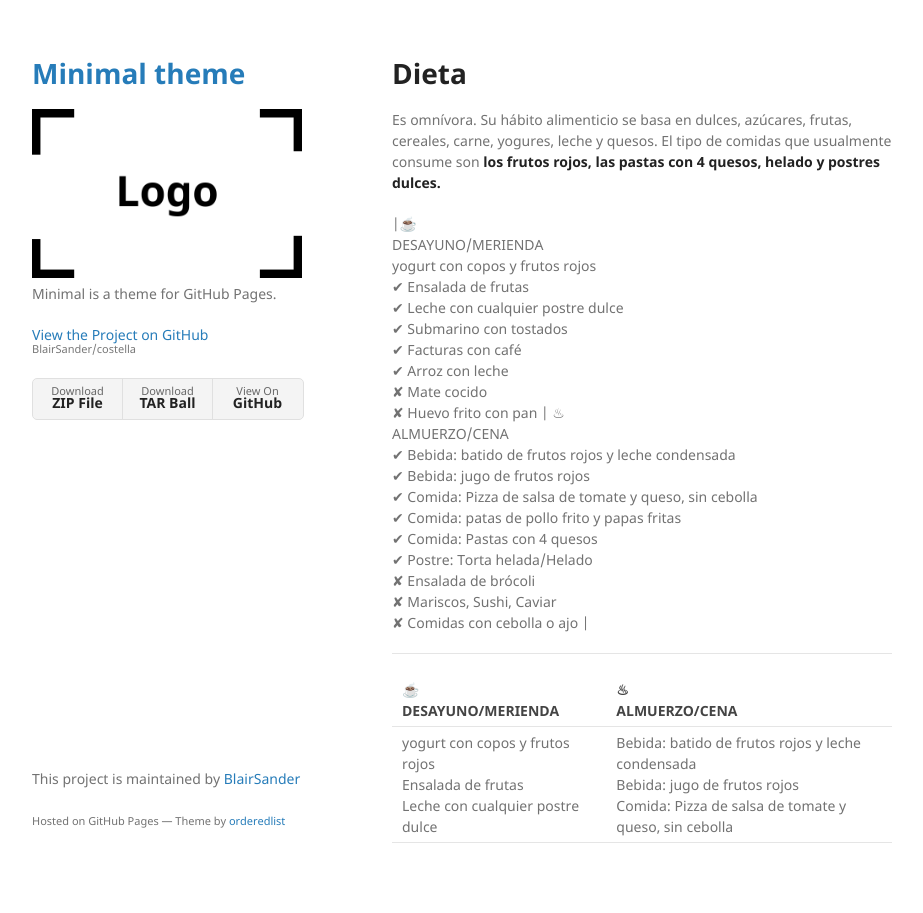
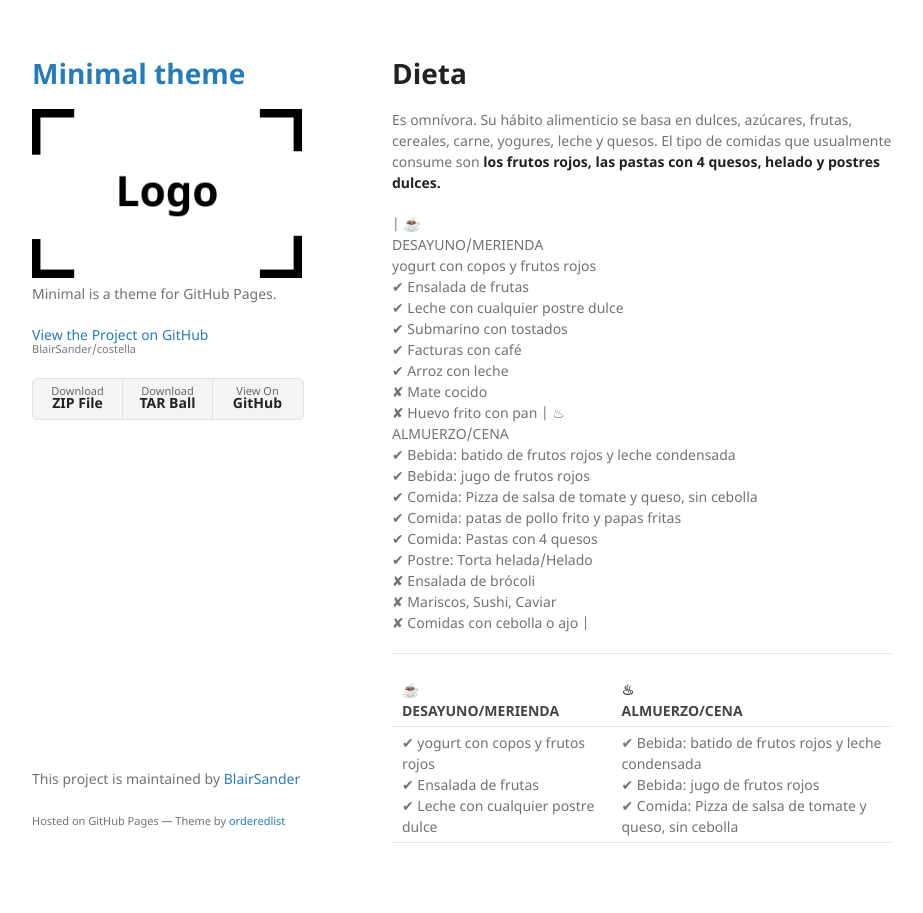
Before and after one commit to BlairSander/costella, a Jekyll site: the page built from dieta.md, in a window 1280 px wide. Shown: the whole page, without its empty margins (178-1101 px from the left). Built offline with Jekyll 4.4.1, drawn with Linux system fonts in a browser that asks for light colours; our own code applies the rules of GitHub Pages for plain Markdown files.

```diff
--- a/dieta.md
+++ b/dieta.md
@@ -6,7 +6,7 @@ layout: default
 Es omnívora. Su hábito alimenticio se basa en dulces, azúcares, frutas, cereales, carne, yogures, leche y quesos. El tipo de comidas que usualmente consume son **los frutos rojos, las pastas con 4 quesos, helado y postres dulces.**
 
 
-|☕<br>DESAYUNO/MERIENDA <br>
+| ☕<br>DESAYUNO/MERIENDA <br>
 yogurt con copos y frutos rojos <br>
 ✔ Ensalada de frutas <br>
 ✔ Leche con cualquier postre dulce <br>
@@ -29,4 +29,4 @@ yogurt con copos y frutos rojos <br>
 
 |☕<br>DESAYUNO/MERIENDA | ♨<br>ALMUERZO/CENA |
 |:------------------|:------------------|
-| yogurt con copos y frutos rojos <br>Ensalada de frutas <br>Leche con cualquier postre dulce | Bebida: batido de frutos rojos y leche condensada <br>Bebida: jugo de frutos rojos <br> Comida: Pizza de salsa de tomate y queso, sin cebolla |
+| ✔ yogurt con copos y frutos rojos <br>✔ Ensalada de frutas <br>✔ Leche con cualquier postre dulce | ✔ Bebida: batido de frutos rojos y leche condensada <br>✔ Bebida: jugo de frutos rojos <br>✔  Comida: Pizza de salsa de tomate y queso, sin cebolla |
```
